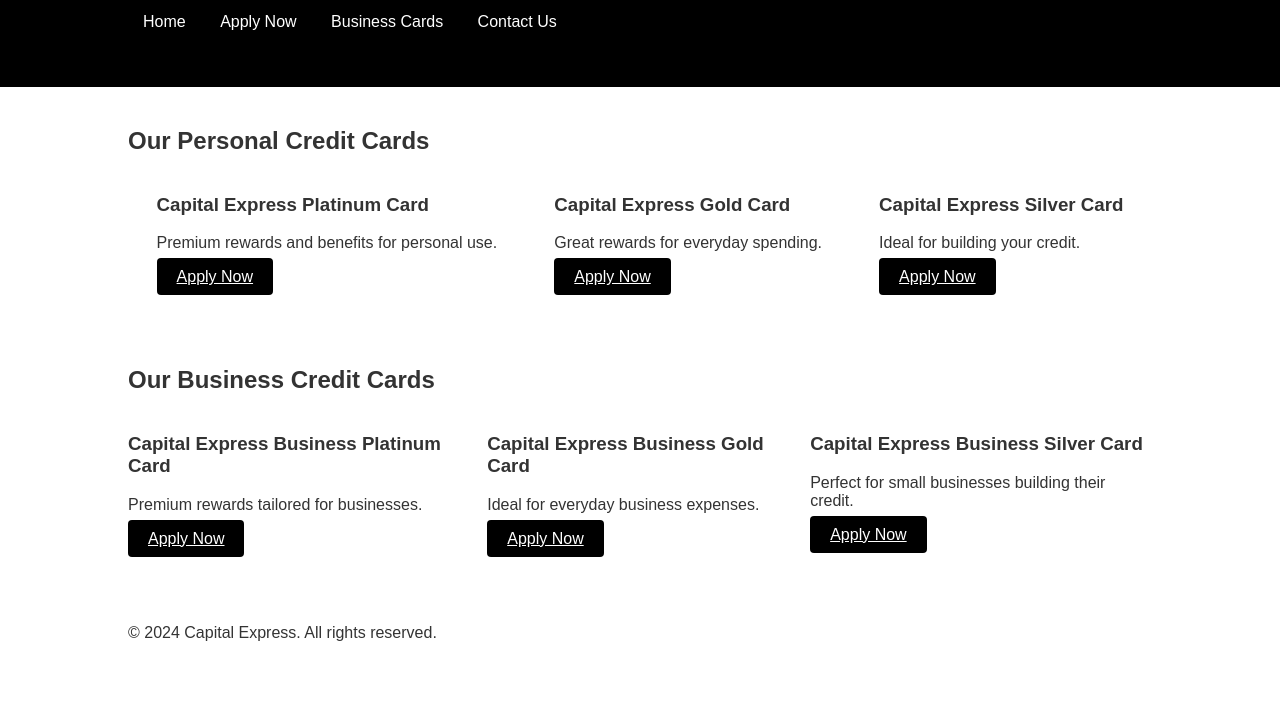
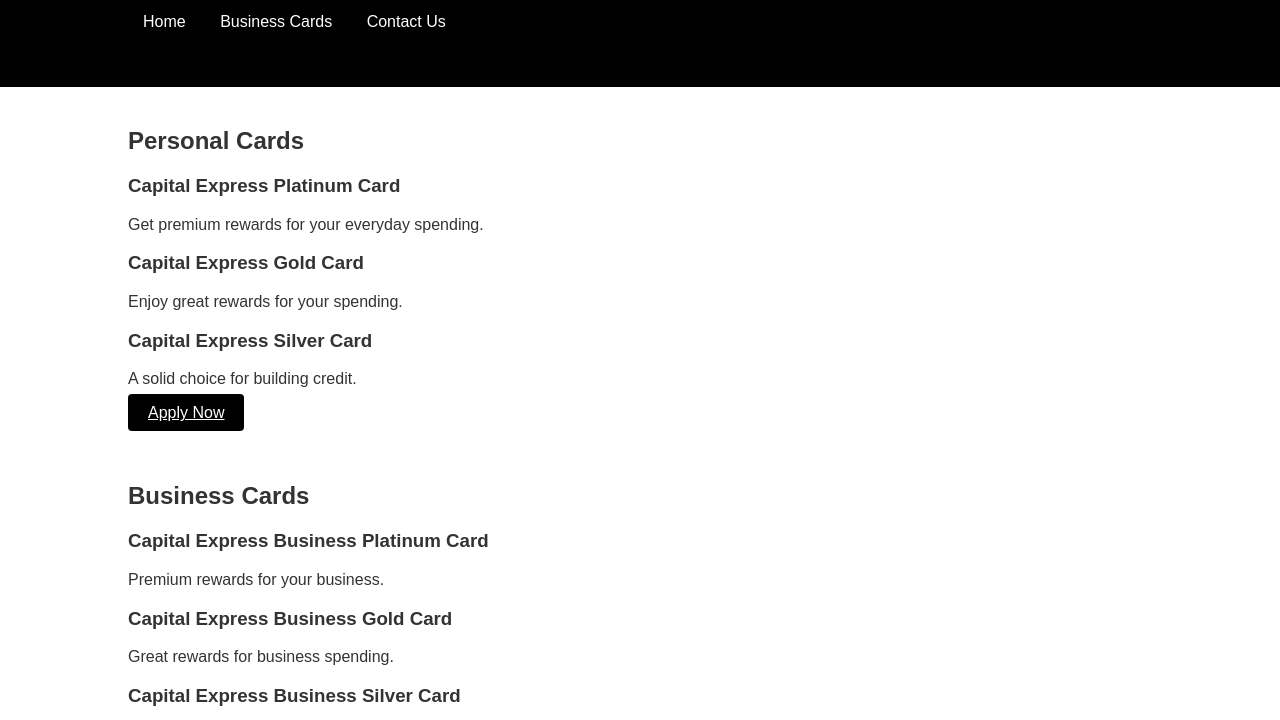
Before and after one commit to Jadenjvl/Capital-Express-, a plain HTML site: page index.html in a window 1280 px wide. Shown: the part 80-800 px from the top of the page. Drawn offline with Linux system fonts and the light colour scheme.

Commit message:
Update index.html

```diff
--- a/index.html
+++ b/index.html
@@ -4,7 +4,7 @@
     <meta charset="UTF-8">
     <meta name="viewport" content="width=device-width, initial-scale=1.0">
     <link rel="stylesheet" href="styles.css">
-    <title>Capital Express - Credit Cards</title>
+    <title>Capital Express</title>
 </head>
 <body>
 
@@ -14,7 +14,6 @@
         <nav>
             <ul>
                 <li><a href="index.html">Home</a></li>
-                <li><a href="apply.html">Apply Now</a></li>
                 <li><a href="business-apply.html">Business Cards</a></li>
                 <li><a href="#contact">Contact Us</a></li>
             </ul>
@@ -22,51 +21,45 @@
     </div>
 </header>
 
-<!-- Personal Cards Section -->
-<section id="cards" class="cards">
+<section id="personal-cards" class="cards">
     <div class="container">
-        <h2>Our Personal Credit Cards</h2>
-        <div class="card-list">
-            <div class="card">
+        <h2>Personal Cards</h2>
+        <div class="card-types">
+            <div class="card-type">
                 <h3>Capital Express Platinum Card</h3>
-                <p>Premium rewards and benefits for personal use.</p>
-                <a href="apply.html" class="cta-button">Apply Now</a>
+                <p>Get premium rewards for your everyday spending.</p>
             </div>
-            <div class="card">
+            <div class="card-type">
                 <h3>Capital Express Gold Card</h3>
-                <p>Great rewards for everyday spending.</p>
-                <a href="apply.html" class="cta-button">Apply Now</a>
+                <p>Enjoy great rewards for your spending.</p>
             </div>
-            <div class="card">
+            <div class="card-type">
                 <h3>Capital Express Silver Card</h3>
-                <p>Ideal for building your credit.</p>
-                <a href="apply.html" class="cta-button">Apply Now</a>
+                <p>A solid choice for building credit.</p>
             </div>
         </div>
+        <a href="apply.html" class="cta-button">Apply Now</a>
     </div>
 </section>
 
-<!-- Business Cards Section -->
 <section id="business-cards" class="cards">
     <div class="container">
-        <h2>Our Business Credit Cards</h2>
-        <div class="card-list">
-            <div class="card">
+        <h2>Business Cards</h2>
+        <div class="card-types">
+            <div class="card-type">
                 <h3>Capital Express Business Platinum Card</h3>
-                <p>Premium rewards tailored for businesses.</p>
-                <a href="business-apply.html" class="cta-button">Apply Now</a>
+                <p>Premium rewards for your business.</p>
             </div>
-            <div class="card">
+            <div class="card-type">
                 <h3>Capital Express Business Gold Card</h3>
-                <p>Ideal for everyday business expenses.</p>
-                <a href="business-apply.html" class="cta-button">Apply Now</a>
+                <p>Great rewards for business spending.</p>
             </div>
-            <div class="card">
+            <div class="card-type">
                 <h3>Capital Express Business Silver Card</h3>
-                <p>Perfect for small businesses building their credit.</p>
-                <a href="business-apply.html" class="cta-button">Apply Now</a>
+                <p>For small businesses building credit.</p>
             </div>
         </div>
+        <a href="business-apply.html" class="cta-button">Apply Now</a>
     </div>
 </section>
 
```
